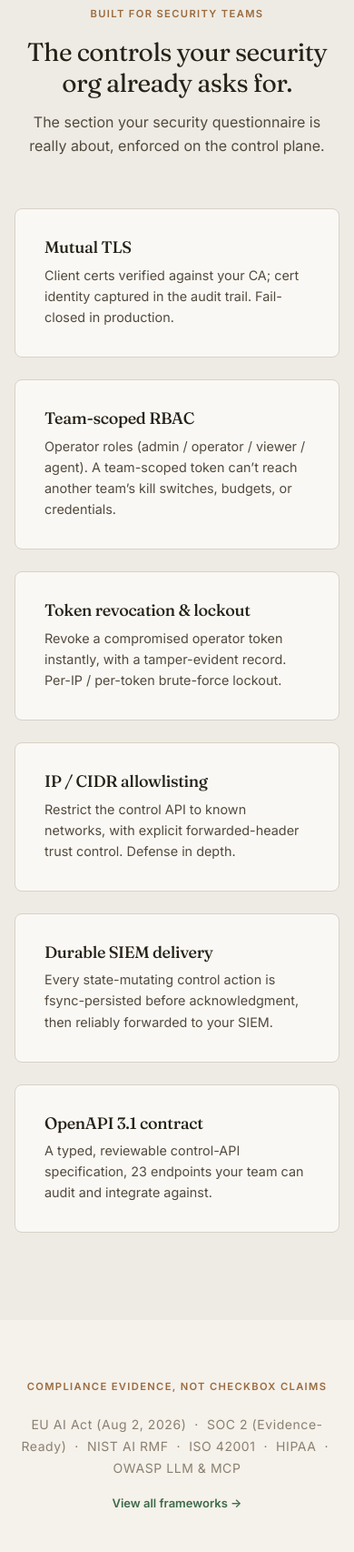
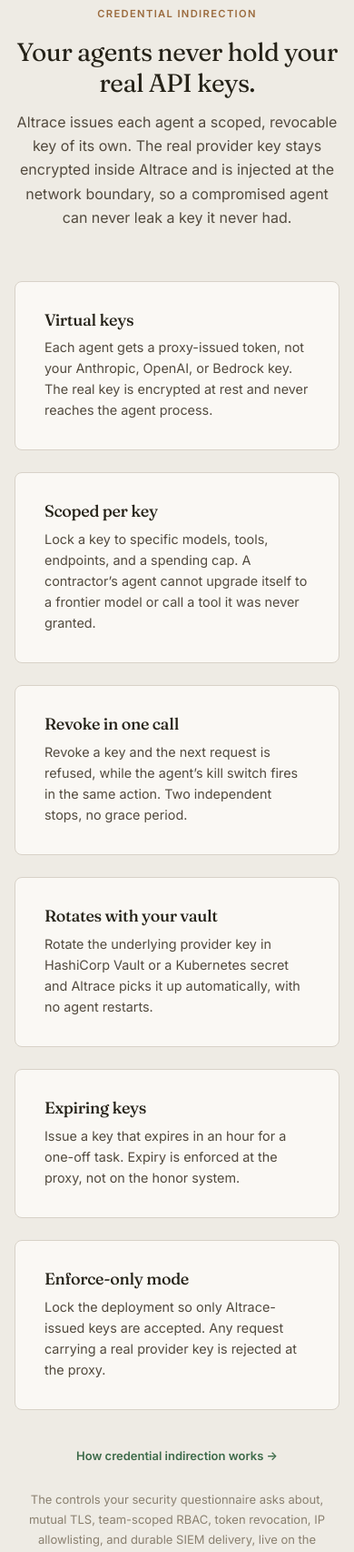
Before and after one commit to k4rthiknerella/altrace-web, a website: page site/index.html in a window 390 px wide. Shown: the part 6000-7706 px from the top of the page at 91% size. Drawn offline with Linux system fonts and the light colour scheme.

Commit message:
Reframe P2: surface credential indirection (Home + Product + Pricing); lean duplicates
- Home: replace the 'Built for security teams' band (duplicated verbatim on Product) with a credential-indirection section (virtual keys, per-key model/tool scope, revoke fires kill switch, Vault rotation, TTL expiry, enforce-only); one-line pointer to the platform security section.
- Product: new section 04 Credential indirection (id=credentials, deep treatment); renumber Monitor/Drift/Security/Architecture to 05-08.
- Pricing: add credential indirection + provider key rotation to Enterprise, virtual keys to Pilot; merge duplicate privacy Q&A into the prominent callout (lean-down).
- Code-backed: comp/credential, comp/keyrotation, pkg/keystore. No em-dashes; anchors resolve; OpenAPI overclaim fully removed.

```diff
--- a/site/index.html
+++ b/site/index.html
@@ -222,39 +222,43 @@
     </div>
   </section>
 
-  <!-- BUILT FOR SECURITY TEAMS -->
+  <!-- CREDENTIAL INDIRECTION -->
   <section style="background: var(--surface-warm); padding: 96px 0;">
     <div class="container">
-      <p style="font-size: 0.7rem; font-weight: 600; letter-spacing: 0.12em; text-transform: uppercase; color: var(--accent-copper); margin-bottom: 16px; text-align: center;" class="fade-in">Built for security teams</p>
-      <h2 style="font-size: clamp(1.75rem, 3.5vw, 2.5rem); font-weight: 400; max-width: 720px; margin: 0 auto 12px; line-height: 1.2; text-align: center;" class="fade-in">The controls your security org already asks for.</h2>
-      <p style="font-size: 1rem; color: var(--text-secondary); max-width: 560px; margin: 0 auto; text-align: center; line-height: 1.65;" class="fade-in fade-in-delay-1">The section your security questionnaire is really about, enforced on the control plane.</p>
+      <p style="font-size: 0.7rem; font-weight: 600; letter-spacing: 0.12em; text-transform: uppercase; color: var(--accent-copper); margin-bottom: 16px; text-align: center;" class="fade-in">Credential indirection</p>
+      <h2 style="font-size: clamp(1.75rem, 3.5vw, 2.5rem); font-weight: 400; max-width: 720px; margin: 0 auto 12px; line-height: 1.2; text-align: center;" class="fade-in">Your agents never hold your real API keys.</h2>
+      <p style="font-size: 1rem; color: var(--text-secondary); max-width: 620px; margin: 0 auto; text-align: center; line-height: 1.65;" class="fade-in fade-in-delay-1">Altrace issues each agent a scoped, revocable key of its own. The real provider key stays encrypted inside Altrace and is injected at the network boundary, so a compromised agent can never leak a key it never had.</p>
 
       <div class="grid-3" style="gap: 24px; max-width: 1000px; margin: 56px auto 0;">
         <div class="card fade-in">
-          <h3 style="font-family: var(--font-heading); font-size: 1.125rem; font-weight: 500; margin-bottom: 8px;">Mutual TLS</h3>
-          <p style="font-size: 0.9rem; color: var(--text-secondary); line-height: 1.6;">Client certs verified against your CA; cert identity captured in the audit trail. Fail-closed in production.</p>
+          <h3 style="font-family: var(--font-heading); font-size: 1.125rem; font-weight: 500; margin-bottom: 8px;">Virtual keys</h3>
+          <p style="font-size: 0.9rem; color: var(--text-secondary); line-height: 1.6;">Each agent gets a proxy-issued token, not your Anthropic, OpenAI, or Bedrock key. The real key is encrypted at rest and never reaches the agent process.</p>
         </div>
         <div class="card fade-in fade-in-delay-1">
-          <h3 style="font-family: var(--font-heading); font-size: 1.125rem; font-weight: 500; margin-bottom: 8px;">Team-scoped RBAC</h3>
-          <p style="font-size: 0.9rem; color: var(--text-secondary); line-height: 1.6;">Operator roles (admin / operator / viewer / agent). A team-scoped token can&rsquo;t reach another team&rsquo;s kill switches, budgets, or credentials.</p>
+          <h3 style="font-family: var(--font-heading); font-size: 1.125rem; font-weight: 500; margin-bottom: 8px;">Scoped per key</h3>
+          <p style="font-size: 0.9rem; color: var(--text-secondary); line-height: 1.6;">Lock a key to specific models, tools, endpoints, and a spending cap. A contractor&rsquo;s agent cannot upgrade itself to a frontier model or call a tool it was never granted.</p>
         </div>
         <div class="card fade-in fade-in-delay-2">
-          <h3 style="font-family: var(--font-heading); font-size: 1.125rem; font-weight: 500; margin-bottom: 8px;">Token revocation &amp; lockout</h3>
-          <p style="font-size: 0.9rem; color: var(--text-secondary); line-height: 1.6;">Revoke a compromised operator token instantly, with a tamper-evident record. Per-IP / per-token brute-force lockout.</p>
+          <h3 style="font-family: var(--font-heading); font-size: 1.125rem; font-weight: 500; margin-bottom: 8px;">Revoke in one call</h3>
+          <p style="font-size: 0.9rem; color: var(--text-secondary); line-height: 1.6;">Revoke a key and the next request is refused, while the agent&rsquo;s kill switch fires in the same action. Two independent stops, no grace period.</p>
         </div>
         <div class="card fade-in">
-          <h3 style="font-family: var(--font-heading); font-size: 1.125rem; font-weight: 500; margin-bottom: 8px;">IP / CIDR allowlisting</h3>
-          <p style="font-size: 0.9rem; color: var(--text-secondary); line-height: 1.6;">Restrict the control API to known networks, with explicit forwarded-header trust control. Defense in depth.</p>
+          <h3 style="font-family: var(--font-heading); font-size: 1.125rem; font-weight: 500; margin-bottom: 8px;">Rotates with your vault</h3>
+          <p style="font-size: 0.9rem; color: var(--text-secondary); line-height: 1.6;">Rotate the underlying provider key in HashiCorp Vault or a Kubernetes secret and Altrace picks it up automatically, with no agent restarts.</p>
         </div>
         <div class="card fade-in fade-in-delay-1">
-          <h3 style="font-family: var(--font-heading); font-size: 1.125rem; font-weight: 500; margin-bottom: 8px;">Durable SIEM delivery</h3>
-          <p style="font-size: 0.9rem; color: var(--text-secondary); line-height: 1.6;">Every state-mutating control action is fsync-persisted before acknowledgment, then reliably forwarded to your SIEM.</p>
+          <h3 style="font-family: var(--font-heading); font-size: 1.125rem; font-weight: 500; margin-bottom: 8px;">Expiring keys</h3>
+          <p style="font-size: 0.9rem; color: var(--text-secondary); line-height: 1.6;">Issue a key that expires in an hour for a one-off task. Expiry is enforced at the proxy, not on the honor system.</p>
         </div>
         <div class="card fade-in fade-in-delay-2">
-          <h3 style="font-family: var(--font-heading); font-size: 1.125rem; font-weight: 500; margin-bottom: 8px;">OpenAPI 3.1 contract</h3>
-          <p style="font-size: 0.9rem; color: var(--text-secondary); line-height: 1.6;">A typed, reviewable control-API specification, 23 endpoints your team can audit and integrate against.</p>
+          <h3 style="font-family: var(--font-heading); font-size: 1.125rem; font-weight: 500; margin-bottom: 8px;">Enforce-only mode</h3>
+          <p style="font-size: 0.9rem; color: var(--text-secondary); line-height: 1.6;">Lock the deployment so only Altrace-issued keys are accepted. Any request carrying a real provider key is rejected at the proxy.</p>
         </div>
       </div>
+      <p style="text-align: center; margin-top: 36px;" class="fade-in">
+        <a href="product.html#credentials" style="font-size: 0.8125rem; font-weight: 600; color: var(--accent);">How credential indirection works &rarr;</a>
+      </p>
+      <p style="font-size: 0.8125rem; color: var(--text-muted); text-align: center; margin-top: 24px; max-width: 660px; margin-left: auto; margin-right: auto;" class="fade-in">The controls your security questionnaire asks about, mutual TLS, team-scoped RBAC, token revocation, IP allowlisting, and durable SIEM delivery, live on the <a href="product.html#security" style="color: var(--accent); font-weight: 600;">platform page</a>.</p>
     </div>
   </section>
 
```
Also changed, not shown: site/pricing.html (+4 -5 lines), site/product.html (+28 -8 lines).
